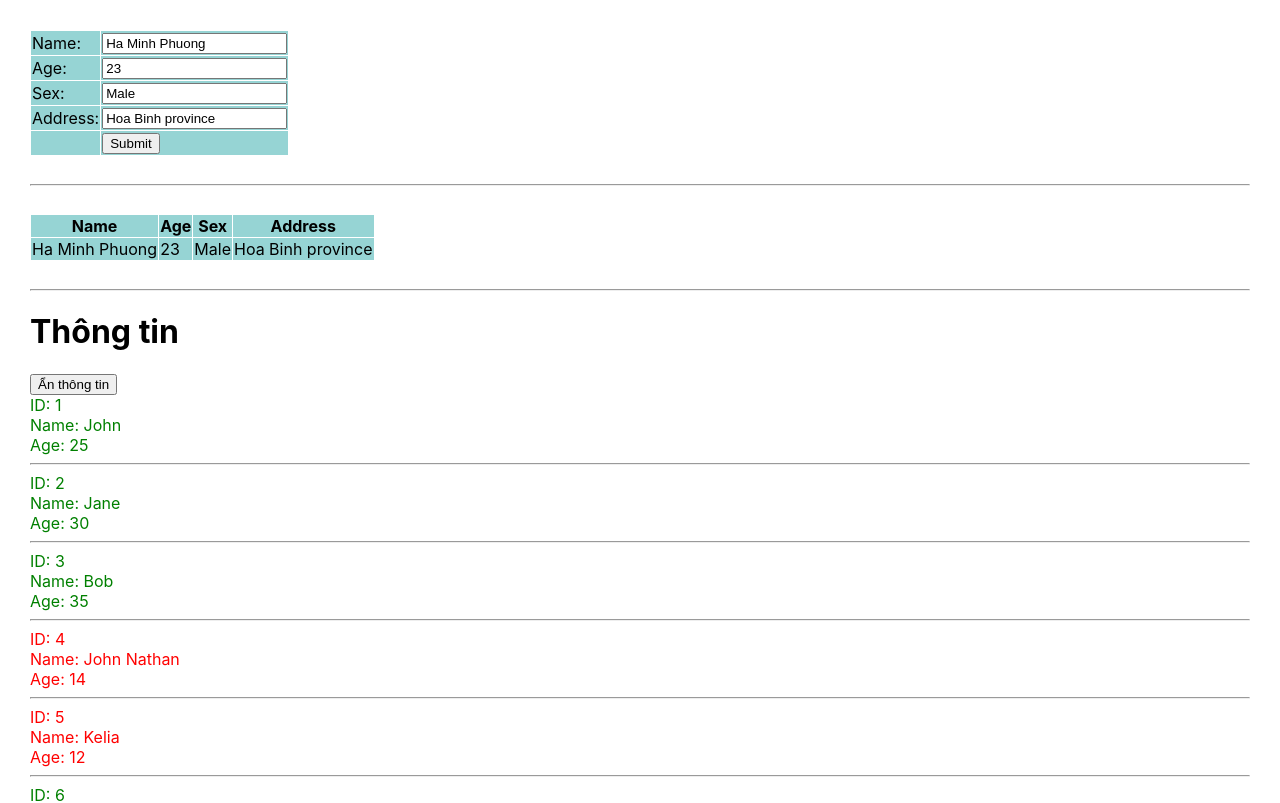
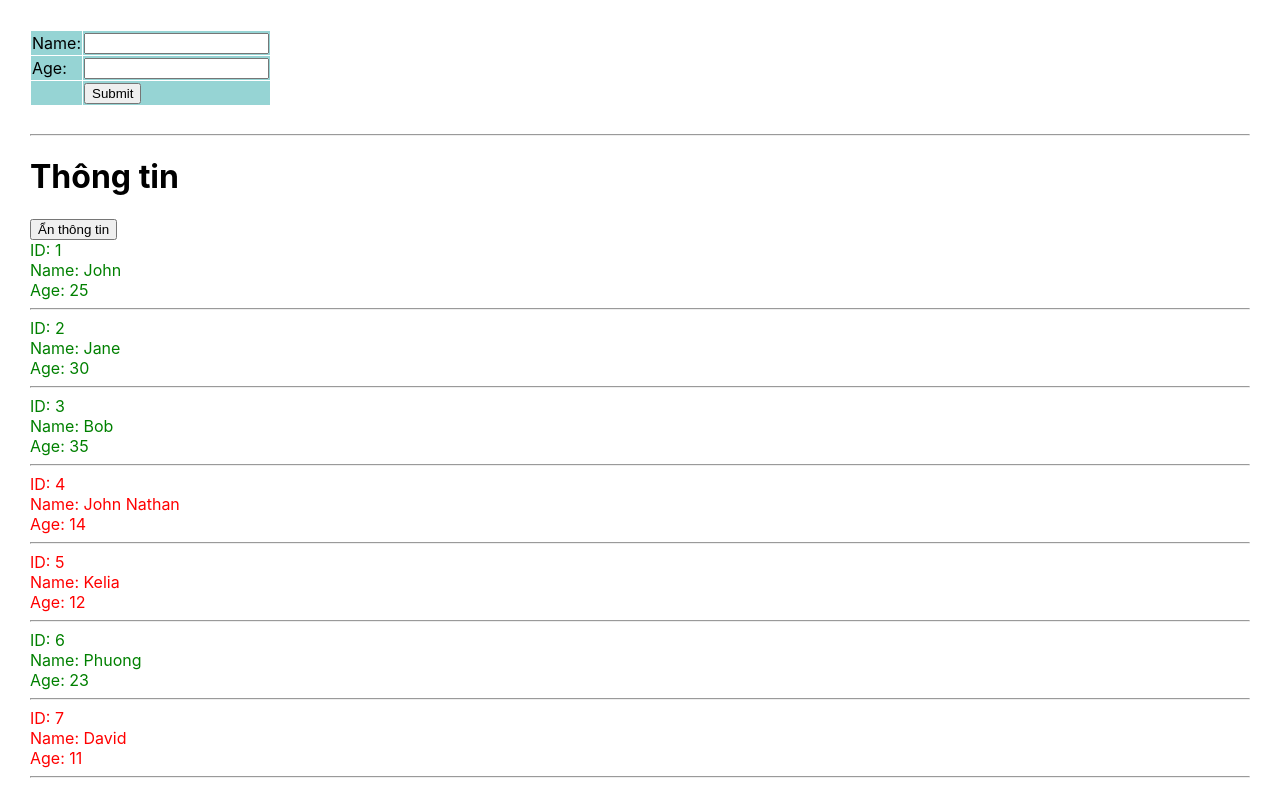
Before and after one commit to HMPhuong22/first-reacjs-project, a React (Create React App) app: page / in a window 1280 px wide. Shown: the top 803 px of the page. Built offline with nearby package versions, Linux system fonts and the light colour scheme.

Commit message:
learn add data

```diff
--- a/src/components/DisplayInf.js
+++ b/src/components/DisplayInfomation.js
@@ -1,6 +1,6 @@
 import React from "react";
 
-class DisplayInf extends React.Component{
+class DisplayInfomation extends React.Component{
     state = {
         check: true
     }
@@ -48,4 +48,4 @@ class DisplayInf extends React.Component{
     }
 }
 
-export default DisplayInf;
+export default DisplayInfomation;
--- a/src/components/EditListMember.js
+++ b/src/components/EditListMember.js
@@ -2,14 +2,15 @@ import React from "react";
 
 class EditListMember extends React.Component {
     // Data
-    state = {
-        name: "Ha Minh Phuong",
-        sex: "Male",
-        age: 23,
-        address: "Hoa Binh province"
-    }
 
     // edit data
+    handleEditId = (event) => {
+        this.setState({
+            id: event.target.value,
+        })
+        event.preventDefault();
+        console.log(this.state)
+    }
     handleEditName = (event) => {
         this.setState({
             name: event.target.value,
@@ -24,21 +25,14 @@ class EditListMember extends React.Component {
         event.preventDefault();
         console.log(this.state)
     }
-    handleEditSex = (event) => {
-        this.setState({
-            sex: event.target.value,
-        })
-        event.preventDefault();
-    }
-    handleEditAddress = (event) => {
-        this.setState({
-            address: event.target.value,
-        })
-        event.preventDefault();
-    }
 
     // submit
     handleOnSubmit = (event) => {
+        const addUser = this.props.addUser({
+            id: (Math.floor(Math.random() * 100) + 1) + "-ramdom",
+            name: this.state.name,
+            age: this.state.age,
+        });
         event.preventDefault();
     }
 
@@ -47,45 +41,22 @@ class EditListMember extends React.Component {
             <div>
                 <form onSubmit={(event) => {this.handleOnSubmit(event)}}>
                     <table id='head'>
+                        <tbody>
                             <tr>
                                 <td><label>Name:</label></td>
-                            <td><input type="text" id="fname" name="fname" value={this.state.name} onChange={(event) => this.handleEditName(event)}/><br/></td>
+                                <td><input type="text" onChange={(event) => this.handleEditName(event)}/><br/></td>
                             </tr>
                             <tr>
                                 <td><label>Age:</label></td>
-                            <td><input type="text" id="lname" name="lname" value={this.state.age} onChange={(event) => this.handleEditAge(event)}/><br/></td>
-                        </tr>
-                        <tr>
-                            <td><label>Sex:</label></td>
-                            <td><input type="text" id="lname" name="lname" value={this.state.sex} onChange={(event) => this.handleEditSex(event)}/><br/></td>
-                        </tr>
-                        <tr>
-                            <td><label>Address:</label></td>
-                            <td><input type="text" id="lname" name="lname" value={this.state.address} onChange={(event) => this.handleEditAddress(event)}/><br/></td>
+                                <td><input type="text" onChange={(event) => this.handleEditAge(event)}/><br/></td>
                             </tr>
                             <tr>
                                 <td></td>
                                 <td><button type="submit">Submit</button></td>
                             </tr>
+                        </tbody>
                     </table>
                 </form>
-                <br/>
-                <hr/>
-                <br/>
-                <table id='content'>
-                    <tr>
-                        <th>Name</th>
-                        <th>Age</th>
-                        <th>Sex</th>
-                        <th>Address</th>
-                    </tr>
-                    <tr>
-                        <td>{this.state.name}</td>
-                        <td>{this.state.age}</td>
-                        <td>{this.state.sex}</td>
-                        <td>{this.state.address}</td>
-                    </tr>
-                    </table>
             </div>
         )
     }
--- a/src/components/MyComponent.js
+++ b/src/components/MyComponent.js
@@ -1,6 +1,6 @@
 import React from "react";
 import EditListMember from "./EditListMember";
-import DisplayInf from "./DisplayInf";
+import DisplayInfomation from "./DisplayInfomation";
 
 class MyComponent extends React.Component {
     state={
@@ -15,12 +15,19 @@ class MyComponent extends React.Component {
         ]
     }
 
+    addUser = (value) => {
+        console.log("Check value: ", value)
+        this.setState({
+            listUsers: [value, ...this.state.listUsers]
+        })
+    }
+
     render(){
         return(
             <div>
-                <EditListMember/>
+                <EditListMember listUsers = {this.state.listUsers} addUser = {this.addUser}/>
                 <br/><hr/>
-                <DisplayInf listUsers = {this.state.listUsers}/>
+                <DisplayInfomation listUsers = {this.state.listUsers}/>
             </div>
         )
     }
```
Lines whose indentation alone changed are shown as unchanged.
